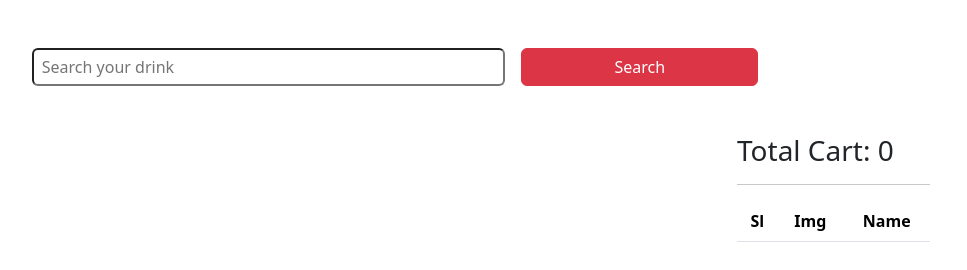
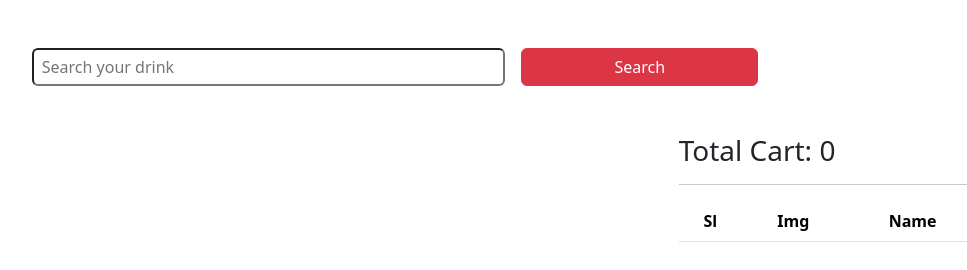
Before and after one commit to engrnazrulislam/sdp-assignment02, a plain HTML site: page index.html in a window 1280 px wide. Shown: the whole page, without its empty margins (245-1212 px from the left). Drawn offline with Linux system fonts and the light colour scheme; no server answers.

Commit message:
update card container width

```diff
--- a/index.html
+++ b/index.html
@@ -18,11 +18,11 @@
         </div>
     </nav>
     <main class="main-container">
-        <div class="row gap-2 d-flex flex-sm-row justify-content-center align-items-top">
+        <div class="row d-flex flex-sm-row justify-content-center align-items-top">
             <div class="col-lg-8 gap-2 d-flex justify-content-around align-items-top flex-wrap" id="card-container">
 
             </div>
-            <div class="col-lg-2" id="add-to-card-container">
+            <div class="col-lg-3" id="add-to-card-container">
                 <h3>Total Cart: <span id="total-cart">0</span> </h3>
                 <hr>
                 <div class="add-to-cards">
```
